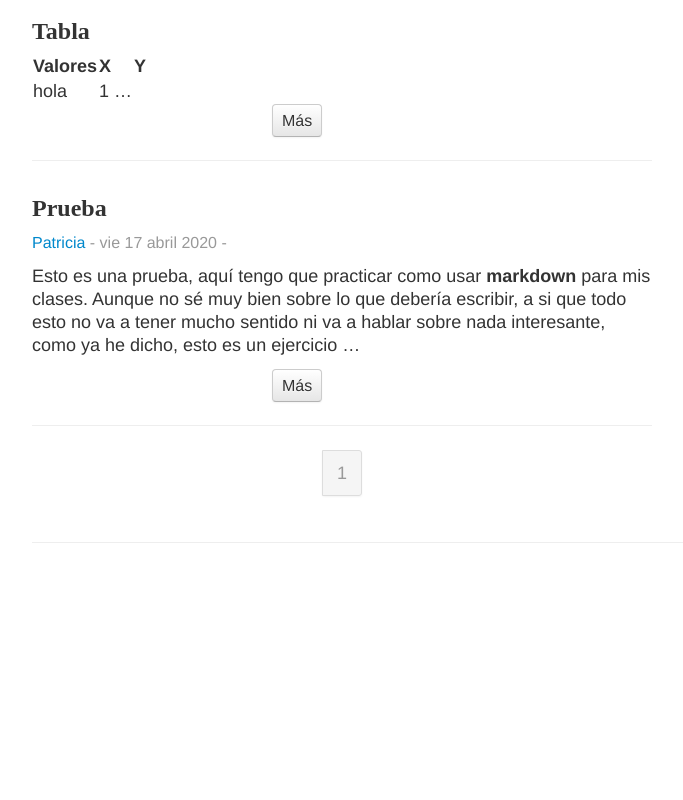
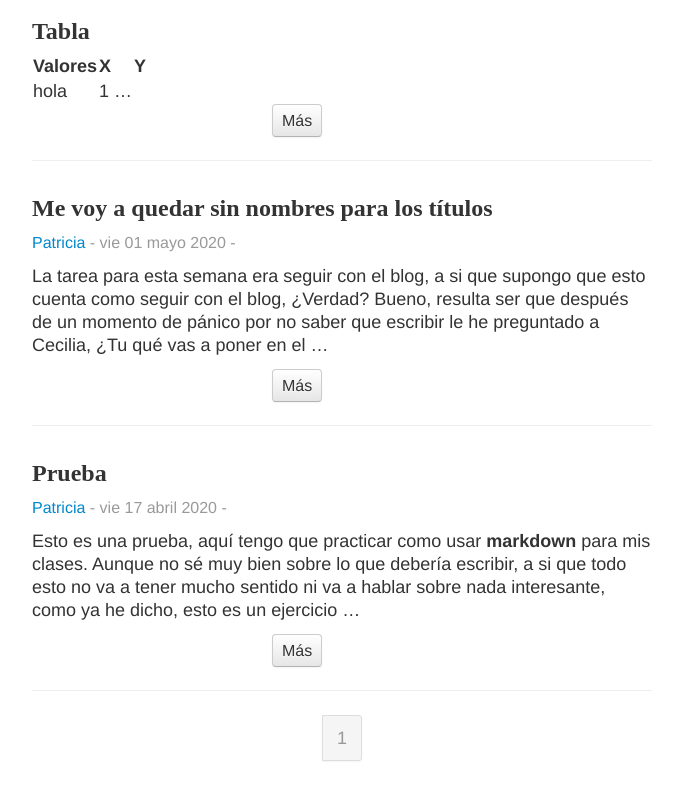
Before and after one commit to paticama/paticama.github.io1, a plain HTML site: page author/patricia.html in a window 1280 px wide. Shown: the part 988-1788 px from the top of the page, without its empty margins (138-821 px from the left). Before the commit the page ends 1555 px from the top, so only its background shows below. Drawn offline with nearby package versions, Linux system fonts and the light colour scheme; a web font is replaced by a local one.

Commit message:
Arreglando

```diff
--- a/author/patricia.html
+++ b/author/patricia.html
@@ -81,6 +81,27 @@
         <li>
             <div>
                 <div class="header">
+                    <h2>Me voy a quedar sin nombres para los títulos</h2>
+                </div>
+                <p class="meta"><small><span><a href="/author/patricia/">Patricia</a> - </span><span>vie 01 mayo 2020</span> - <span class="tags"></span></small></p>
+                <div class="entry-content">
+                    <p>La tarea para esta semana era seguir con el blog, a si que supongo que esto cuenta como seguir con el blog, ¿Verdad?
+Bueno, resulta ser que después de un momento de pánico por no saber que escribir le he preguntado a Cecilia, ¿Tu qué vas a poner en el …</p>
+                </div><!-- /.entry-content -->
+                <div class="row">
+                    <div class="span4">
+                    </div>
+                    <div class="span1 offset3">
+                        <a class="btn btn-small" href="/me-voy-a-quedar-sin-nombres-para-los-titulos.html" rel="bookmark" title="Permalink to Me voy a quedar sin nombres para los títulos">Más</a>
+                    </div>
+                </div>
+            </div>
+        </li>
+
+        <li><hr /></li>
+        <li>
+            <div>
+                <div class="header">
                     <h2>Prueba</h2>
                 </div>
                 <p class="meta"><small><span><a href="/author/patricia/">Patricia</a> - </span><span>vie 17 abril 2020</span> - <span class="tags"></span></small></p>
```
Also changed, not shown: archives.html (+2 -0 lines), authors.html (+1 -1 lines), category/blog.html (+21 -0 lines), index.html (+21 -0 lines).
